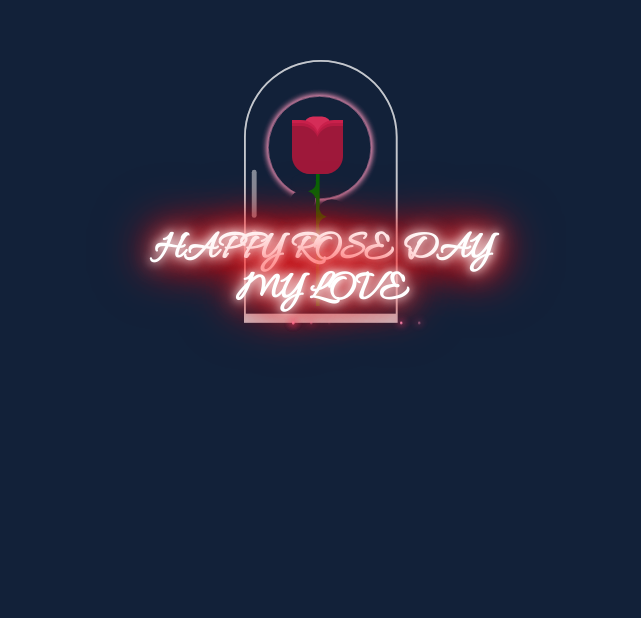
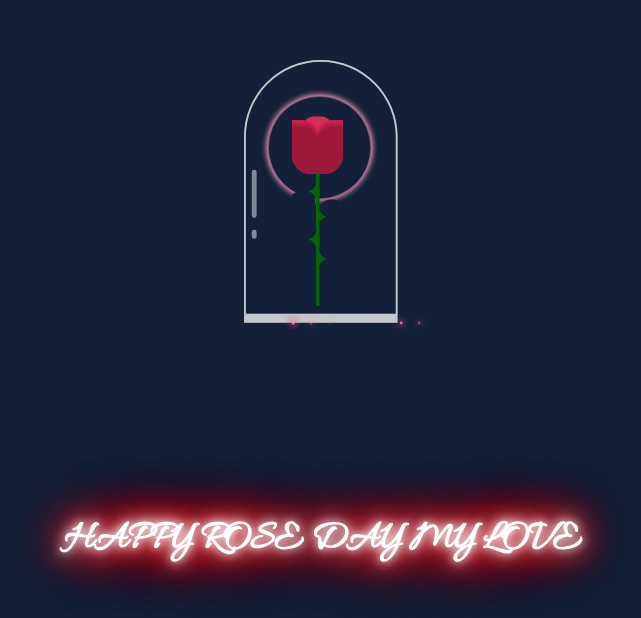
Before and after one commit to M4ddy19/M4ddy19.github.io, a plain HTML site: page index.html in a window 1280 px wide. Shown: the part 190-808 px from the top of the page, without its empty margins (318-959 px from the left). Drawn offline with Linux system fonts and the light colour scheme.

Commit message:
Update styles.css

```diff
--- a/styles.css
+++ b/styles.css
@@ -259,11 +259,11 @@ body {
 
 .text h1 {
     margin: 0px;
-    padding: 150px;
+    padding: 50px;
     color: #fff;
     line-height: 1;
     position: absolute;
-    bottom: 150px;
+    bottom: 0px;
     left: 50%;
     transform: translateX(-50%);
     font-size: 40px;
```
